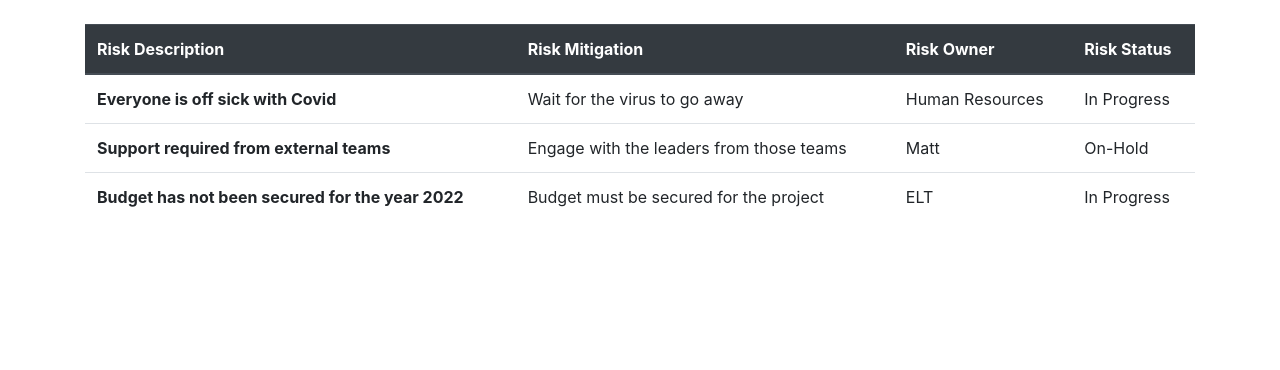
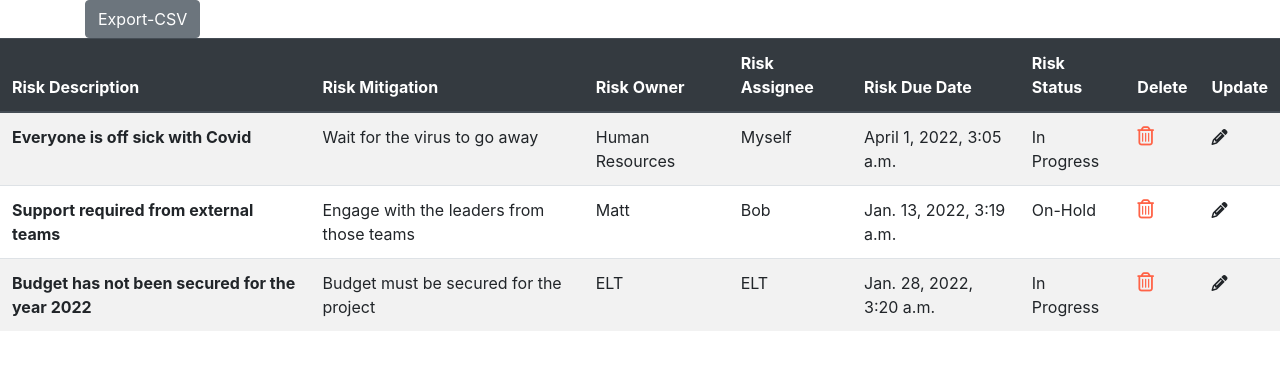
Before and after one commit to robinmatth/test_project, a Django app: page / in a window 1280 px wide. Shown: the top 370 px of the page. Run offline with Django 4.2, Linux system fonts and the light colour scheme; data comes from the database, SQL or seed files in the repository; some libraries are stand-ins or nearby versions.

Commit message:
adding csv export abilities

```diff
--- a/myproject/myproject/urls.py
+++ b/myproject/myproject/urls.py
@@ -21,6 +21,7 @@ urlpatterns = [
     path('', include('risk_register.urls')),
     path('home/', include('risk_register.urls')),
     path('people/', include('risk_register.urls')),
+    path('export-csv/', include('risk_register.urls')),
     path('admin/', admin.site.urls),
 
 ]
--- a/myproject/risk_register/templates/base.html
+++ b/myproject/risk_register/templates/base.html
@@ -7,7 +7,8 @@
         <!-- CSS only -->
         <link rel="stylesheet" href="https://stackpath.bootstrapcdn.com/bootstrap/4.5.0/css/bootstrap.min.css"
             integrity="sha384-9aIt2nRpC12Uk9gS9baDl411NQApFmC26EwAOH8WgZl5MYYxFfc+NcPb1dKGj7Sk" crossorigin="anonymous">
-
+        <!-- FONT AWESOME only -->
+        <script src="https://use.fontawesome.com/babea98936.js"></script>
         <!-- JS, Popper.js, and jQuery -->
         <script src="https://code.jquery.com/jquery-3.5.1.slim.min.js"
             integrity="sha384-DfXdz2htPH0lsSSs5nCTpuj/zy4C+OGpamoFVy38MVBnE+IbbVYUew+OrCXaRkfj"
@@ -25,16 +26,22 @@
 
 {% block content %}
 
-
+<!--Adding a button URL planned for testing export to csv-->
 <div class="container">
-<br>
-<table class="table">
+<a href="{% url 'export-csv' %}" class="btn btn-secondary">Export-CSV</a>
+</div>
+<div class="table-responsive">
+<table class="table table-striped">
     <thead class="thead-dark">
       <tr>
         <th scope="col">Risk Description</th>
         <th scope="col">Risk Mitigation</th>
         <th scope="col">Risk Owner</th>
+        <th scope="col">Risk Assignee</th>
+        <th scope="col">Risk Due Date</th>
         <th scope="col">Risk Status</th>
+        <th scope="col">Delete</th>
+        <th scope="col">Update</th>
       </tr>
     </thead>
     <tbody>
@@ -43,7 +50,11 @@
         <th scope="row">{{ items.risk_description }}</th>
         <td>{{ items.risk_mitigation }}</td>
         <td>{{ items.risk_owner }}</td>
+        <td>{{ items.risk_assignee }}</td>
+        <td>{{ items.risk_due_date }}</td>
         <td>{{ items.risk_status }}</td>
+        <td><i class="fa fa-trash-o" aria-hidden="true" style="font-size: 1.2em; color: Tomato;"></i></td>
+        <td><i class="fa fa-pencil" aria-hidden="true"></i></td>
         </tr>
 
       {% endfor %}
--- a/myproject/risk_register/urls.py
+++ b/myproject/risk_register/urls.py
@@ -6,8 +6,11 @@ from risk_register.views import PersonListView
 urlpatterns = [
     # ex: /index path using base.html
     path('', views.base, name='base'),
+    path('export_csv', views.export_csv, name='export-csv'),
     path('home', views.home, name='home'),
-    path('people/', PersonListView.as_view())
+    path('people/', PersonListView.as_view()),
+    #export csv path
+
 
 
 ]
--- a/myproject/risk_register/views.py
+++ b/myproject/risk_register/views.py
@@ -1,3 +1,5 @@
+from dataclasses import field
+import http
 from django.http import HttpResponse
 import django_tables2 as tables
 from .models import Risks
@@ -5,13 +7,12 @@ from django.template import loader
 from django.views.generic import ListView
 from .models import Person
 from .tables import Person
-
+import csv
+import datetime
 
 class PersonListView(ListView):
     model = Person
     template_name = 'people.html'
-
-
 
 def base(request):
     items_list = Risks.objects.all()
@@ -28,3 +29,36 @@ def home(request):
         'items_list': items_list,
     }
     return HttpResponse(template.render(context, request))
+
+def export_csv(request):
+
+    response=HttpResponse(content_type='text/csv')
+    response['Content-Disposition']='attachement; filename=Risk-Register'+ str(datetime.datetime.now())+'.csv'
+
+    writer=csv.writer(response)
+    # the csv writer
+    writer = csv.writer(response)
+    headers = ['Risk Description','Risk Mitigation','Risk Owner','Risk Assignee','Risk Due Date','Risk Status']
+    writer.writerow(headers)
+
+    queryset = Risks.objects.values()
+    # Write a first row with header information
+    writer.writerow(queryset)
+    # Write data rows
+    print(queryset)
+
+    # for obj in queryset:
+
+    #     writer.writerow([getattr(obj, field) for field in field_names])
+    return response
+
+
+    # headers = ['Risk Description','Risk Mitigation','Risk Owner','Risk Assignee','Risk Due Date','Risk Status']
+    # writer.writerow(headers)
+    # queryset = Risks.objects.all()
+
+    # for risk in queryset:
+    #     row = [risk.risk_description,risk.risk_mitigation,risk.risk_owner,risk.risk_assignee,risk.risk_due_date,risk.risk_status]
+    #     writer.writerows(row)
+    #     # writer.writerow([risk.risk_description,risk.risk_mitigation,risk.risk_owner,risk.risk_assignee,risk.risk_due_date,risk.risk_status])
+    # return response
```
